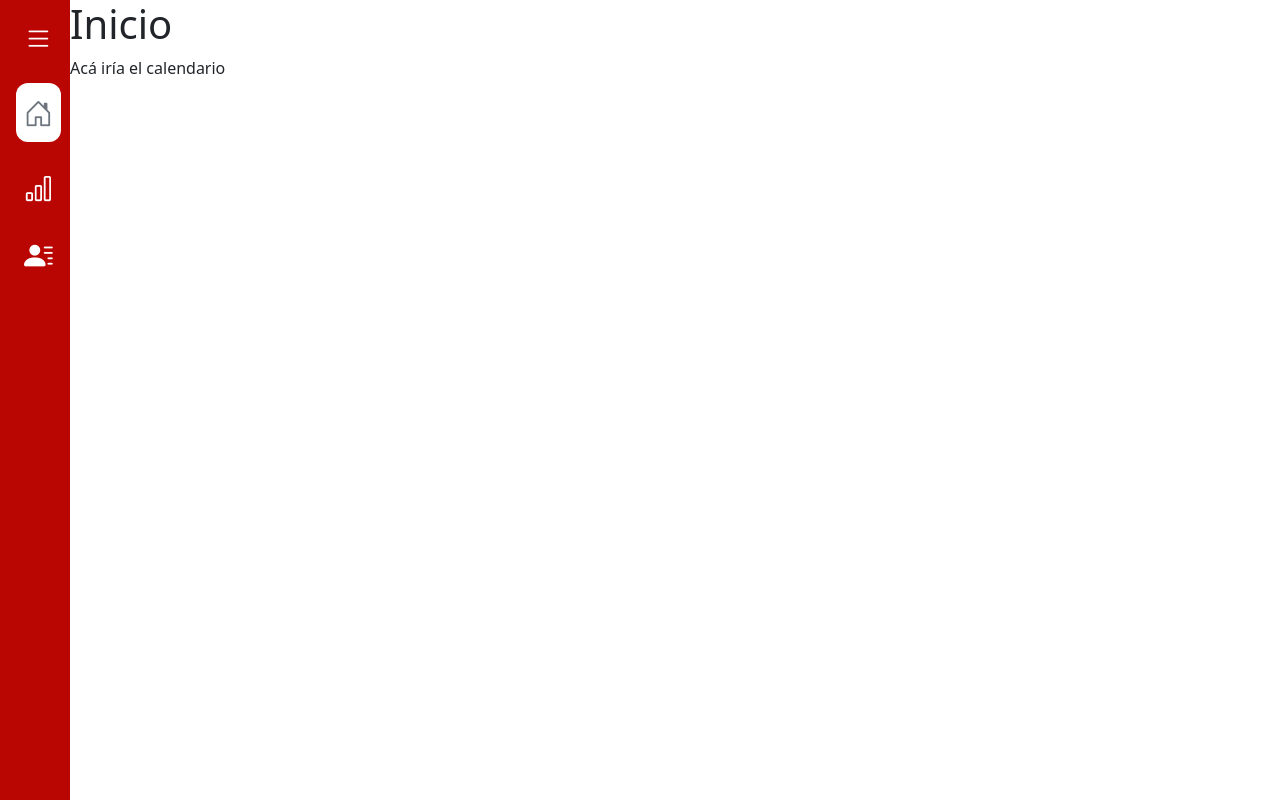
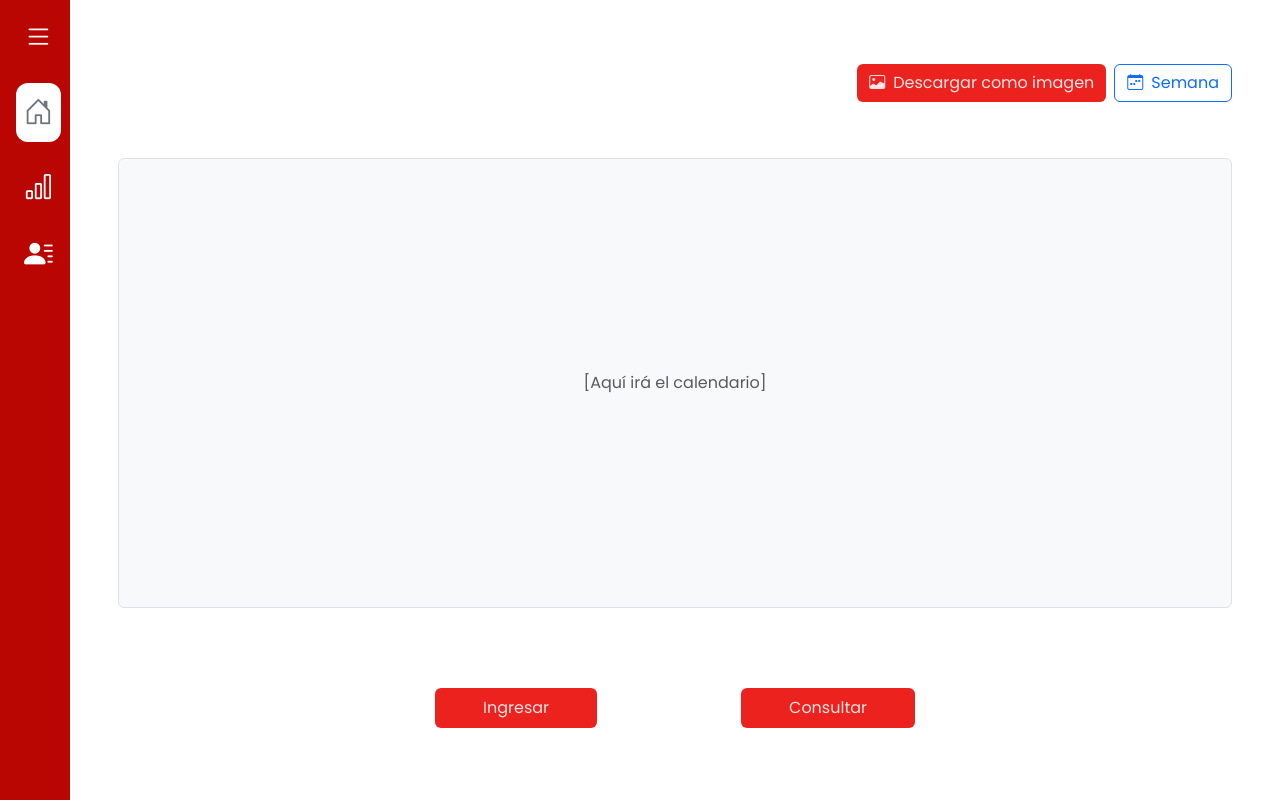
Before and after one commit to ddalio/proyecto-alberdi-unrc-2025, a Flask app: page / in a window 1280 px wide. Run offline with Flask 3, Linux system fonts and the light colour scheme.

Commit message:
style inicio view

```diff
--- a/app/static/css/style.css
+++ b/app/static/css/style.css
@@ -1,6 +1,7 @@
 :root {
   --color-primario: #b90603;
-  --color-secundario: #ffe4e4;
+  --color-hover: #ffe4e4;
+  --color-btn: #EC221F;
 }
 
 h1 {
@@ -8,13 +9,14 @@ h1 {
 }
 
 body {
-  font-family: "Poppins", sans-serif;
+  font-family: "Poppins", sans-serif ;
   font-weight: 400;
   font-style: normal;
 }
 
 .btn-custom {
-  color: #fff;
+  background-color: var(--color-btn) ;
+  color: var(--color-hover) ;
   border: none;
   transition: background 0.2s;
 }
@@ -22,7 +24,7 @@ body {
 .btn-custom:hover,
 .btn-custom:focus {
   background-color: #a00502; /* tono más oscuro al hacer hover */
-  color: #fff;
+  color: var(--color-hover) ;
 }
 
 .bg-pry{
--- a/app/templates/base.html
+++ b/app/templates/base.html
@@ -2,10 +2,7 @@
 <html>
   <head>
     <title>Club Alberdi - {% block title %}{% endblock %}</title>
-    <link
-      rel="stylesheet"
-      href=" {{ url_for('static', filename ='css/style.css') }}"
-    />
+
     <!-- Bootstrap Icons -->
     <link
       href="https://cdn.jsdelivr.net/npm/bootstrap-icons@1.11.3/font/bootstrap-icons.css"
@@ -15,6 +12,10 @@
       href="https://cdn.jsdelivr.net/npm/bootstrap@5.3.8/dist/css/bootstrap.min.css"
       rel="stylesheet"
     />
+    <link
+      rel="stylesheet"
+      href=" {{ url_for('static', filename ='css/style.css') }}"
+    />
     <meta name="viewport" content="width=device-width, initial-scale=1" />
     <!--fuente-->
     <link rel="preconnect" href="https://fonts.googleapis.com" />
@@ -23,6 +24,7 @@
       href="https://fonts.googleapis.com/css2?family=Poppins:ital,wght@0,100;0,200;0,300;0,400;0,500;0,600;0,700;0,800;0,900;1,100;1,200;1,300;1,400;1,500;1,600;1,700;1,800;1,900&display=swap"
       rel="stylesheet"
     />
+    {% block extra_head %}{% endblock %}
   </head>
 
   <body>
@@ -77,7 +79,6 @@
       <!-- Main content -->
       <div class="flex-grow-1">{% block content %} {% endblock %}</div>
     </div>
-    <script src="https://cdn.jsdelivr.net/npm/bootstrap@5.3.8/dist/js/bootstrap.bundle.min.js"></script>
-    <script src="{{ url_for('static', filename ='js/main.js') }}"></script>
+
   </body>
 </html>
--- a/app/templates/inicio.html
+++ b/app/templates/inicio.html
@@ -1,10 +1,70 @@
-{% extends 'base.html' %}
-{% block title%} Pagina de inicio {% endblock %}
+{% extends 'base.html' %} {% block title%} Pagina de inicio {% endblock %} {%
+block extra_head %}
+
+<!-- posible opcion de claenadrio -->
+
+<!-- <script src='https://cdn.jsdelivr.net/npm/fullcalendar-scheduler/index.global.min.js'></script>
+    <script>
+
+      document.addEventListener('DOMContentLoaded', function() {
+        const calendarEl = document.getElementById('calendar')
+        const calendar = new FullCalendar.Calendar(calendarEl, {
+          initialView: 'dayGridMonth'
+        })
+        calendar.render()
+      })
+
+    </script> -->
+
+{% endblock %}
 
 {% block content %}
 
-    <h1> Inicio </h1>
-    <p> Acá iría el calendario </p>
+<!-- <div id='calendar'></div> -->
 
+<div
+  class="container-fluid h-100 d-flex flex-column justify-content-between p-5"
+  style="min-height: 80vh"
+>
+  <!-- Row superior -->
+  <div class="row">
+    <div class="col-12 d-flex justify-content-end align-items-start">
+      <div class="d-flex flex-row gap-2 mt-3">
+        <button class="btn btn-custom d-flex align-items-center">
+          <i class="bi bi-image me-2"></i> Descargar como imagen
+        </button>
+        <button class="btn btn-outline-primary d-flex align-items-center">
+          <i class="bi bi-calendar-week me-2"></i> Semana
+        </button>
+      </div>
+    </div>
+  </div>
+  <!-- Row central (placeholder) -->
+  <div
+    class="row flex-grow-1 justify-content-center align-items-center"
+    style="min-height: 400px"
+  >
+    <div
+      class="col-12 d-flex justify-content-center align-items-center"
+      style="height: 80%"
+    >
+      <div
+        class="border rounded bg-light w-100 h-100 d-flex justify-content-center align-items-center"
+        style="min-height: 300px"
+      >
+        <span class="text-muted">[Aquí irá el calendario]</span>
+      </div>
+    </div>
+  </div>
+  <!-- Row inferior -->
+  <div class="row">
+    <div class="col-12 d-flex justify-content-center align-items-center">
+      <div class="d-flex flex-row gap-5 my-4">
+        <button class="btn btn-custom px-5 py-2 mx-5">Ingresar</button>
+        <button class="btn btn-custom px-5 py-2 mx-5">Consultar</button>
+      </div>
+    </div>
+  </div>
+</div>
 
 {% endblock %}
--- a/app/templates/registro.html
+++ b/app/templates/registro.html
@@ -43,7 +43,7 @@
               required
             />
           </div>
-          <button type="submit" class="bg-pry btn btn-custom w-100 rounded-4 p-3">Ingresar</button>
+          <button type="submit" class="btn btn-custom w-100 rounded-4 p-3">Ingresar</button>
         </form>
       </div>
     </div>
```
